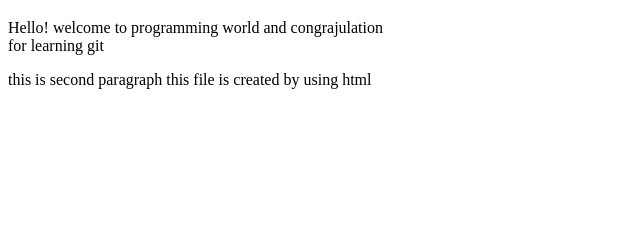
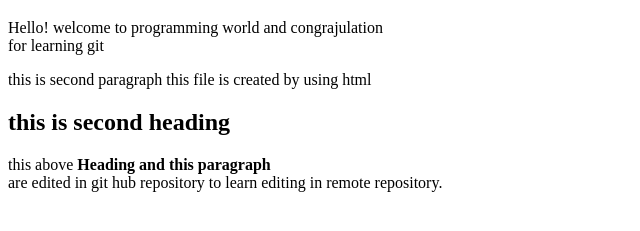
Before and after one commit to Coder-Sairaj-66/SaiHtmlRepository-, a plain HTML site: page index.html in a window 1280 px wide. Shown: the part 61-292 px from the top of the page, without its empty margins (0-640 px from the left). Drawn offline with Linux system fonts and the light colour scheme.

Commit message:
updated index.html file
in index.html file added second heading and paragraph

```diff
--- a/index.html
+++ b/index.html
@@ -12,5 +12,9 @@
     this is second paragraph
     this file is created by using html
 </p>
-</body>
+<h2>this is second heading</h2>
+        <p>
+            this above <strong> Heading and this paragraph </strong> <br>are edited in git hub repository to learn editing in remote repository.
+        </p>
+    </body>
 </html>
```
